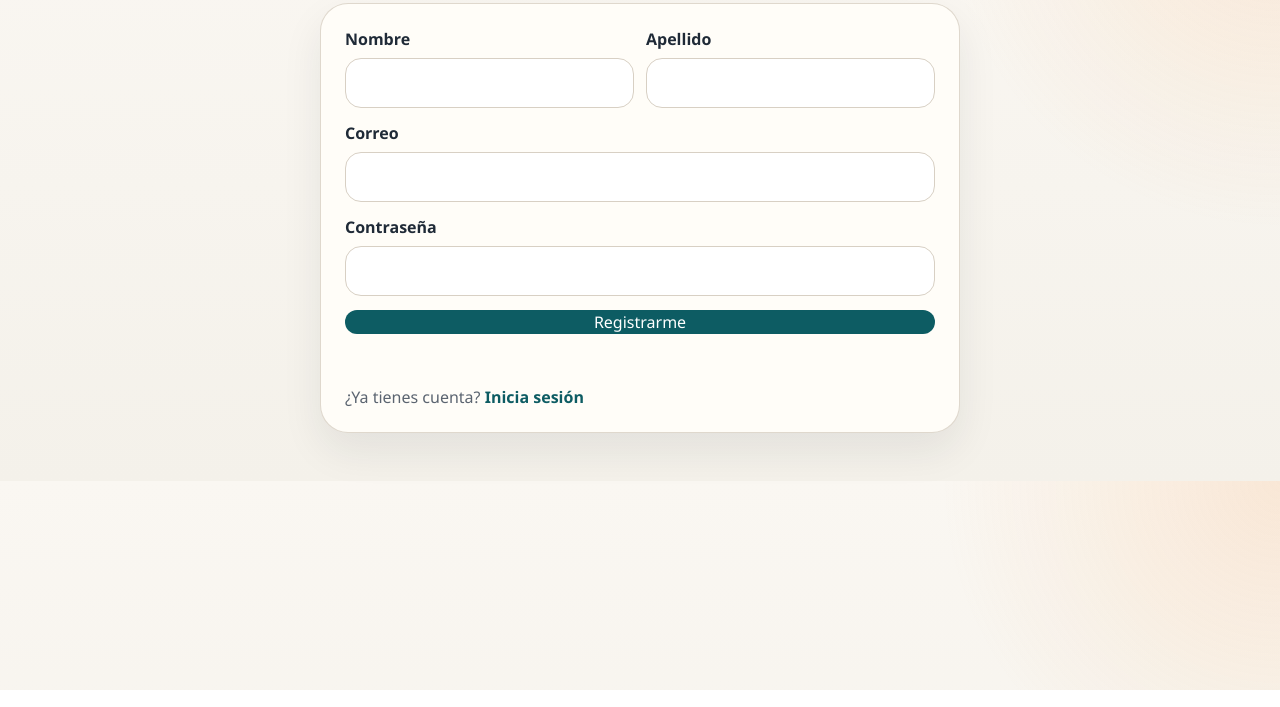
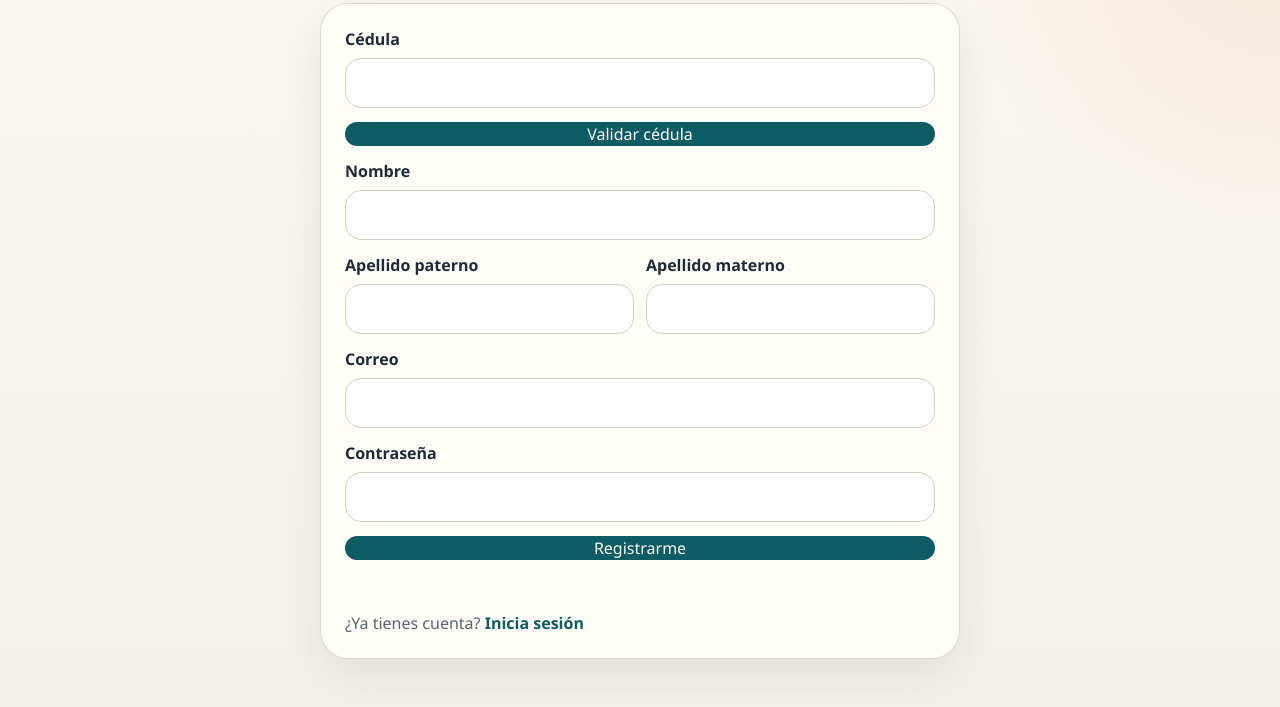
Before and after one commit to Fiolr23/Frontend_TicoAutos_V2, a plain HTML site: page register.html in a window 1280 px wide. Shown: the part 110-817 px from the top of the page. Drawn offline with Linux system fonts and the light colour scheme.

Commit message:
agregación de campos en el formulario de registro con validacion de cedula

```diff
--- a/register.html
+++ b/register.html
@@ -11,15 +11,37 @@
     <h1>Registro</h1>
 
     <form id="registerForm" class="card">
+      <label>
+        Cédula
+        <input
+          type="text"
+          id="cedula"
+          required
+          minlength="9"
+          maxlength="9"
+          inputmode="numeric"
+          autocomplete="off"
+        />
+      </label>
+
+      <!-- Este botón consulta MI backend, no el padrón directo. -->
+      <button type="button" id="btnValidateCedula">Validar cédula</button>
+
+      <label>
+        Nombre
+        <!-- Se autocompleta desde la respuesta del backend después de validar la cédula. -->
+        <input type="text" id="name" required minlength="2" autocomplete="given-name" readonly />
+      </label>
+
       <div class="grid-2">
         <label>
-          Nombre
-          <input type="text" id="name" required minlength="2" autocomplete="given-name" />
+          Apellido paterno
+          <input type="text" id="apellidoPaterno" required minlength="2" readonly />
         </label>
 
         <label>
-          Apellido
-          <input type="text" id="lastname" required minlength="2" autocomplete="family-name" />
+          Apellido materno
+          <input type="text" id="apellidoMaterno" required minlength="2" readonly />
         </label>
       </div>
 
```
